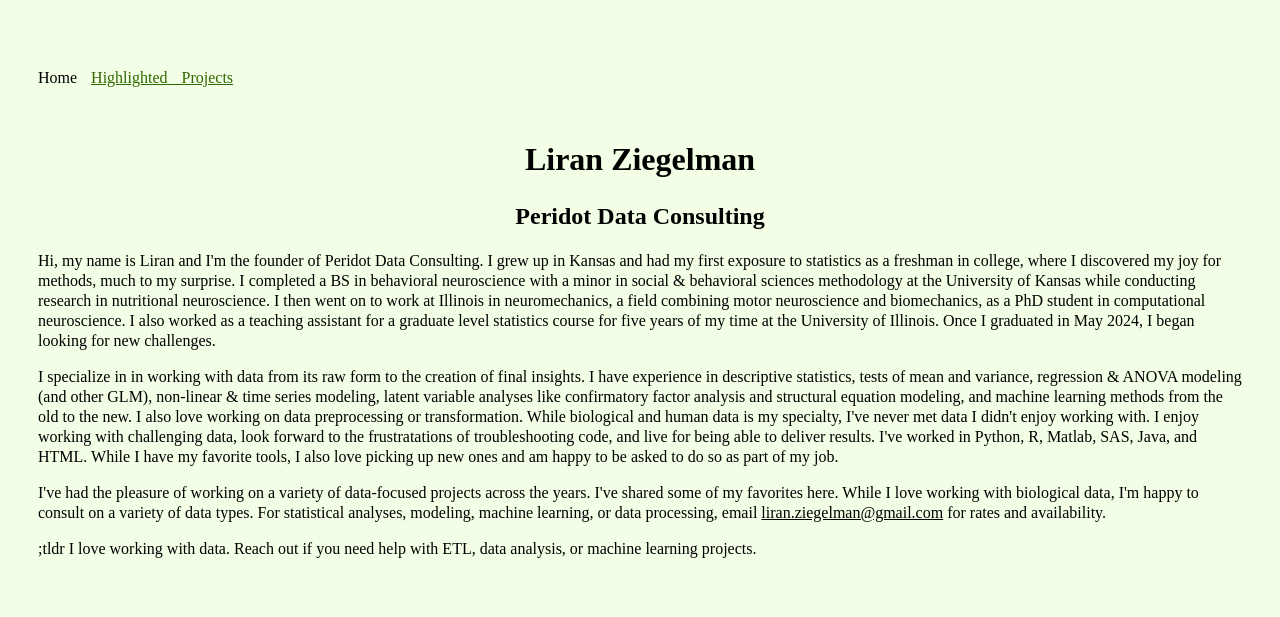
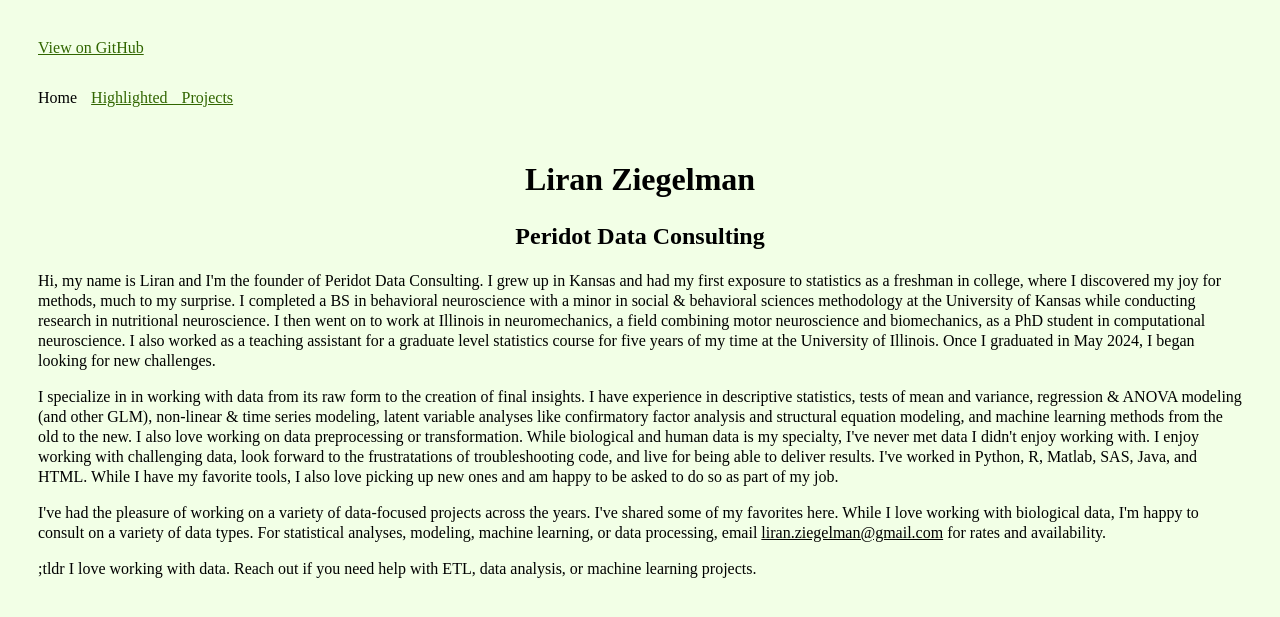
Before and after one commit to lziegelman/lziegelman.github.io, a Jekyll site: the page built from index.html, in a window 1280 px wide. Shown: the top 617 px of the page. Built offline with Jekyll 4.4.1, drawn with Linux system fonts in a browser that asks for light colours.

Commit message:
Update default.html

```diff
--- a/_layouts/default.html
+++ b/_layouts/default.html
@@ -11,7 +11,7 @@
     </style>
   </head>
   <body>
-    <a id="forkme_banner" href="{{ site.github.repository_url }}" style="color: #316600;>View on GitHub</a>
+    <a id="forkme_banner" href="{{ site.github.repository_url }}" style="color: #316600;">View on GitHub</a>
     <div class="shell">
     {% include navigation.html %}
 
```
